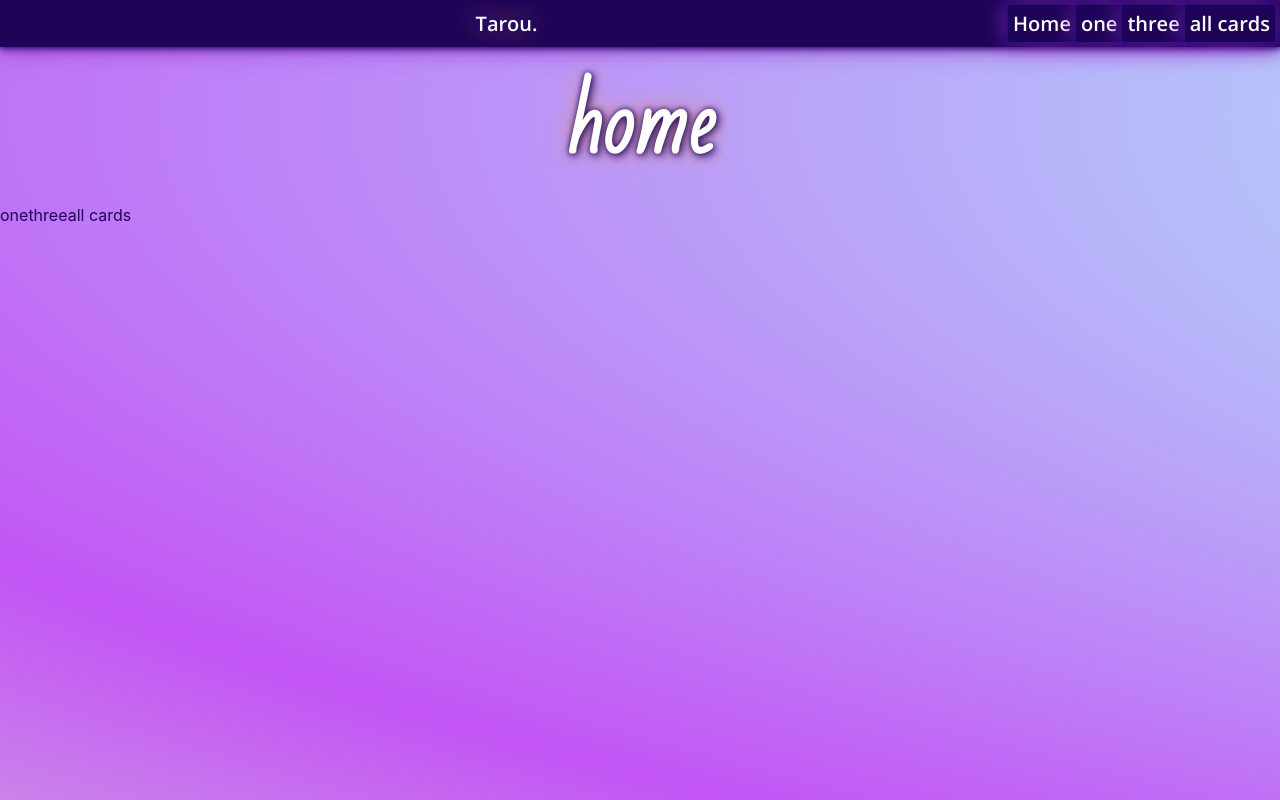
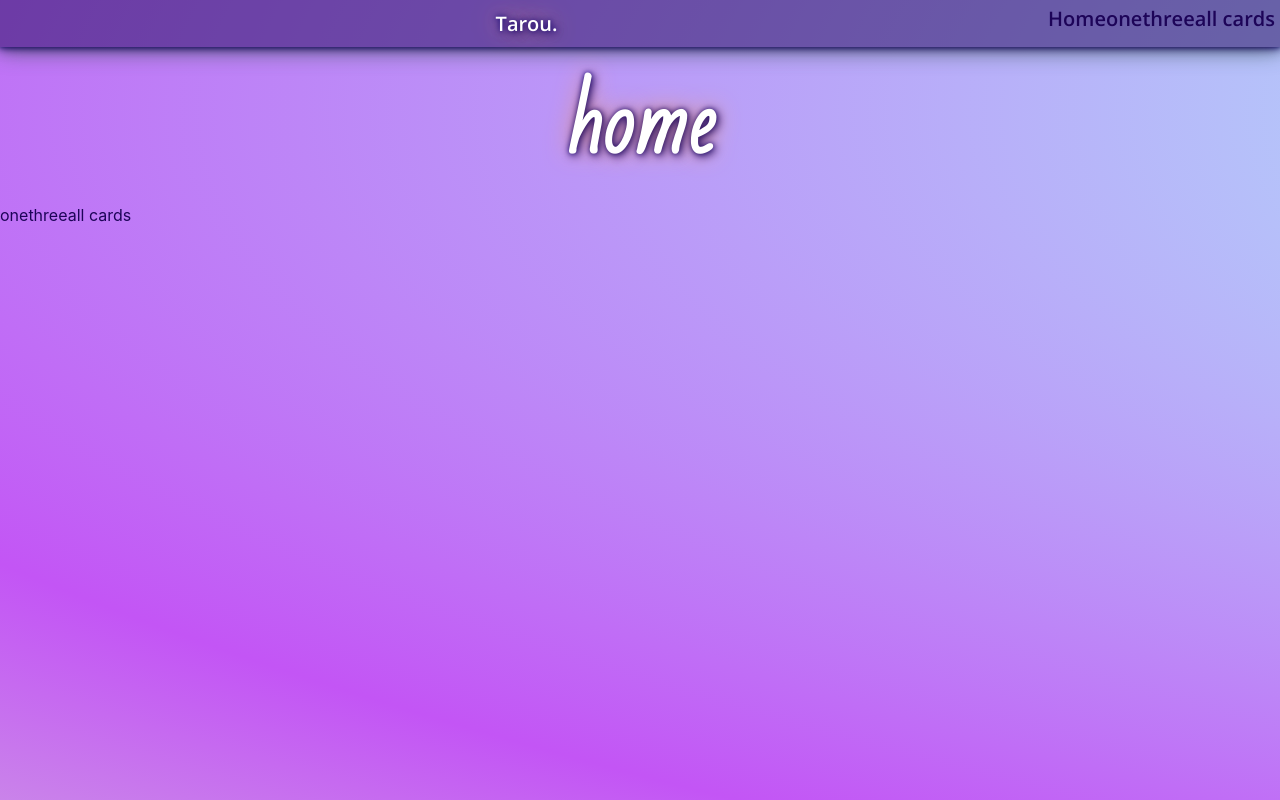
Before and after one commit to kellymakesstuff/tarou-tarot-card-reader, a React (Create React App) app: page / in a window 1280 px wide. Built offline with nearby package versions, Linux system fonts and the light colour scheme.

Commit message:
allCards styling

```diff
--- a/src/App.css
+++ b/src/App.css
@@ -1,15 +1,16 @@
 
 @import url('https://fonts.googleapis.com/css2?family=Bad+Script&family=Open+Sans:wght@600&display=swap');
 
-header, .header {
+header {
   display: flex;
+  justify-content: space-around;
   flex-direction: initial;
-  background-color: #1d0458;
+  background-color: rgba(29, 4, 88, .5);
   font-family: 'Open Sans', sans-serif;
   color: white;
   font-size: 20px;
   padding: 5px;
-  box-shadow: 0px 0px 10px  #1d0458,0 0 25px darkorchid, 0 0 5px darkblue;
+  box-shadow: 0px 0px 10px  #1d0458,0 0 25px darkslategray, 0 0 5px darkblue;
 }
 
 h6 {
@@ -40,6 +41,16 @@ h2 {
   text-shadow: 2px 2px 10px  #1d0458,0 0 25px darksalmon, 0 0 5px darkblue;
   margin: 0 auto;
 }
+
+h4 {
+  font-family: 'Bad Script', cursive;
+  font-size: 50px;
+  text-align: center;
+  color: white;
+  text-shadow: 0px 0px 10px  #1d0458,0 0 5px darkslategray, 0 0 5px darkblue;
+  margin: 0 auto;
+}
+
 .cardBox {
   display:flex;
   width: 80%;
@@ -56,20 +67,24 @@ h2 {
   width: 80%;
 text-align: center;
 margin: 0 auto;
+
 }
 
 
 
 .cardBoxAll {
   display:flex;
-  width: 1505px;
+  width: 1494px;
+
   flex-flow: row;
   justify-content: space-between;
+  align-items: center;
 margin: 0 auto;
   overflow-x: auto;
   -webkit-overflow-scrolling: touch;
   scroll-snap-points-x: repeat(300px);
   scroll-snap-type: mandatory;
+  padding: 30px 0px 0px 6px;
 }
 
 .cardBoxAll > div {
@@ -88,7 +103,7 @@ img {
   width:300px;
   height:524px;
   border: 5px solid darkslategray;
-  box-shadow: 2px 2px 10px  #1d0458,0 0 25px darkorchid, 0 0 5px darkblue;
+  box-shadow: 0 4px 8px 0 rgba(0, 0, 0, 0.2), 0 6px 20px 0 rgba(0, 0, 0, 0.19);
 }
 
 .smallImg {
--- a/src/CardDisplay.js
+++ b/src/CardDisplay.js
@@ -10,7 +10,7 @@ function CardDisplay(props) {
     let randomNum = Math.random()
     if (props.className === "oneSelect") {
       return <div className="fade-in">
-        <h2>{props.name}</h2>
+        <h4>{props.name}</h4>
         <img alt={props.name} src={props.image} />
         <p>{props.summary}</p>
       </div>
@@ -20,13 +20,13 @@ function CardDisplay(props) {
       </div>
     } else if (randomNum < .5) {
       return <div className="fade-in">
-        <h2>{props.name}</h2>
+        <h4>{props.name}</h4>
         <img alt={props.name} src={props.image} />
         <p>{props.upright}</p>
       </div>
     } else {
       return <div class="fade-in">
-        <h2>{props.name}</h2>
+        <h4>{props.name}</h4>
         <img className="flipImg" alt={props.name} src={props.image} />
         <p>Reversed: {props.reversed}</p>
       </div>
```
